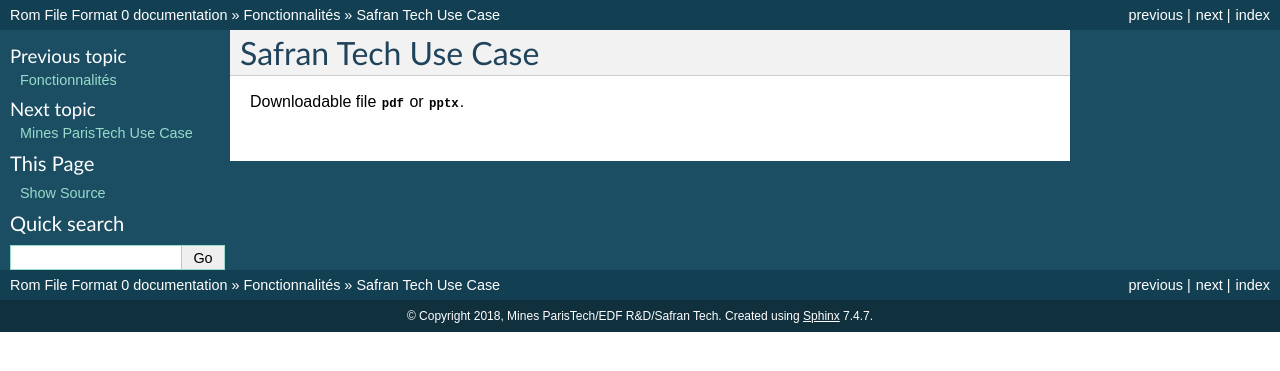
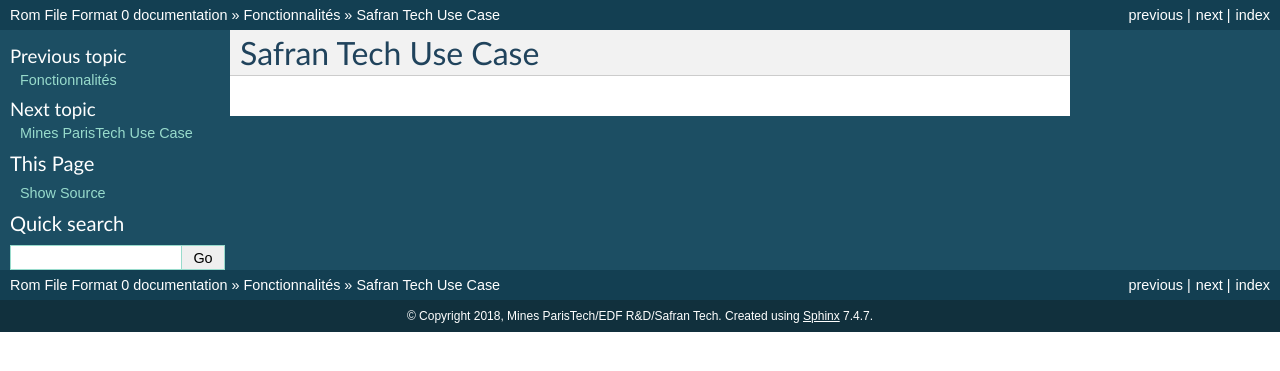
Before and after one commit to feelpp/mordicus, a Sphinx documentation site: the page built from source/features-description/SAFRAN/index.rst, in a window 1280 px wide. Shown: the top 371 px of the page. Built offline with Sphinx 7.4.7, drawn with Linux system fonts in a browser that asks for light colours.

Commit message:
remove Safran use case no longer pertinent for the FUI

```diff
--- a/source/features-description/MORDICUS/mordicus_fonctionnalites.rst
+++ b/source/features-description/MORDICUS/mordicus_fonctionnalites.rst
@@ -1,7 +1,5 @@
 
 .. note::
-
-   *Auteur* : Fabien Casenave
 
    *Contributeurs* : participants à la réunion du 21/11/2018
 
--- a/source/features-description/SAFRAN/index.rst
+++ b/source/features-description/SAFRAN/index.rst
@@ -3,5 +3,3 @@
 ====================
 Safran Tech Use Case
 ====================
-
-Downloadable file :download:`pdf <20180925-HDF5_EDF.pdf>` or :download:`pptx <20180925-HDF5_EDF.pptx>`.
```
Also changed, not shown: 2 other files.
